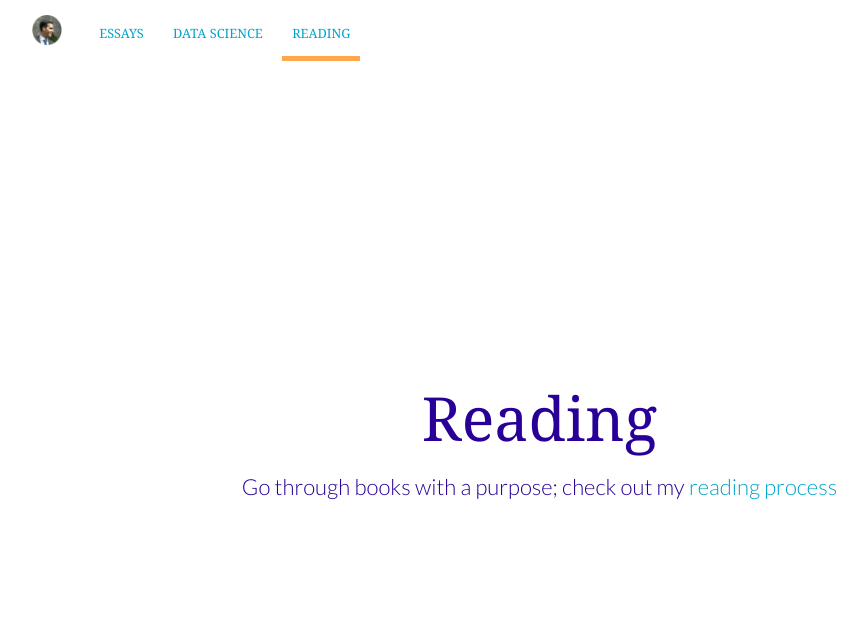
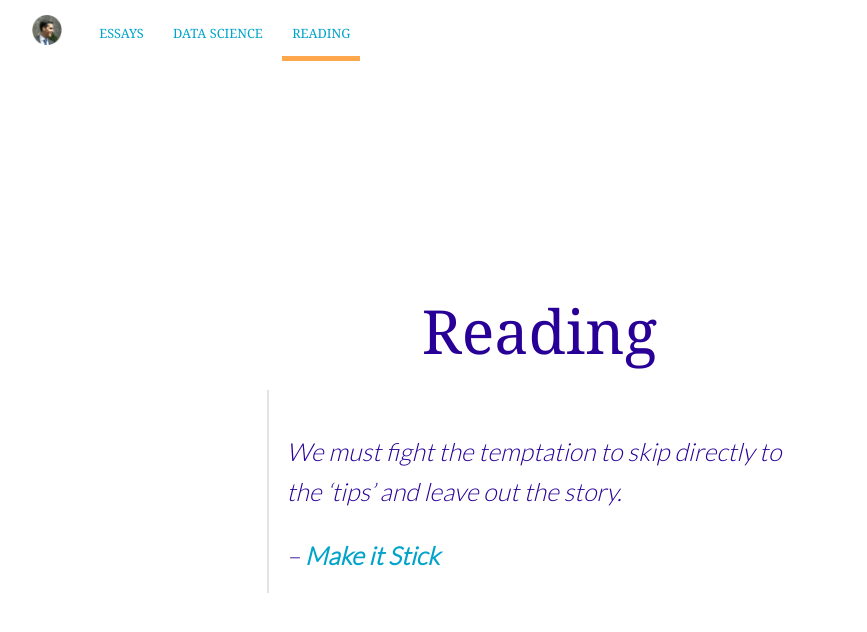
Before and after one commit to ohduran/ohduran.github.io, a Jekyll site: the page built from reading/index.html, in a window 1280 px wide and 900 px high. Shown: the top 632 px of the window, without its empty margins (38-905 px from the left). Built offline with Jekyll 4.4.1, drawn with Linux system fonts in a browser that asks for light colours; nearby versions of some CDN libraries; some of the changed text lies outside the part shown.

Commit message:
reading quote

```diff
--- /dev/null
+++ b/_includes/reading-quote.md
@@ -0,0 +1,3 @@
+> We must fight the temptation to skip directly to the 'tips' and leave out the story.
+>
+> -- __[Make it Stick](https://www.amazon.com/Make-Stick-Science-Successful-Learning/dp/0674729013)__
--- a/reading/index.html
+++ b/reading/index.html
@@ -16,13 +16,17 @@ image:
 	<div class="inner-hero text-container">
 		<div class="hero-text-container">
 			<h1 class="editable">{{page.title}}</h1>
-			<p class="subtext editable">{{page.description}}; check out my <a href="/my-reading">reading process</a></p>
+			<div class="subtext">
+			{% capture reading_quote %}{% include reading-quote.md %}{% endcapture %}
+			{{ reading_quote | markdownify }}
+			</div>
 		</div>
 	</div>
 </section>
 
 <section>
 	<div class="text-container" id="bottom-spaced">
+		<p id="notes">Check out my <a href="/my-reading">reading process</a> to learn more about these notes.</p>
 		<ul class="blog-posts">
 			{% for link in site.data.reading %}
 				<h2 class="post-title" id="brand-colored clean">{% if link.link %}<a href="{% include relative-src.html src=link.link %}" {% if link.new_window %}target="_blank"{% endif %}>{{ link.name }}</a>{% else %}{{ link.name }}{% endif %}</h2>
```
